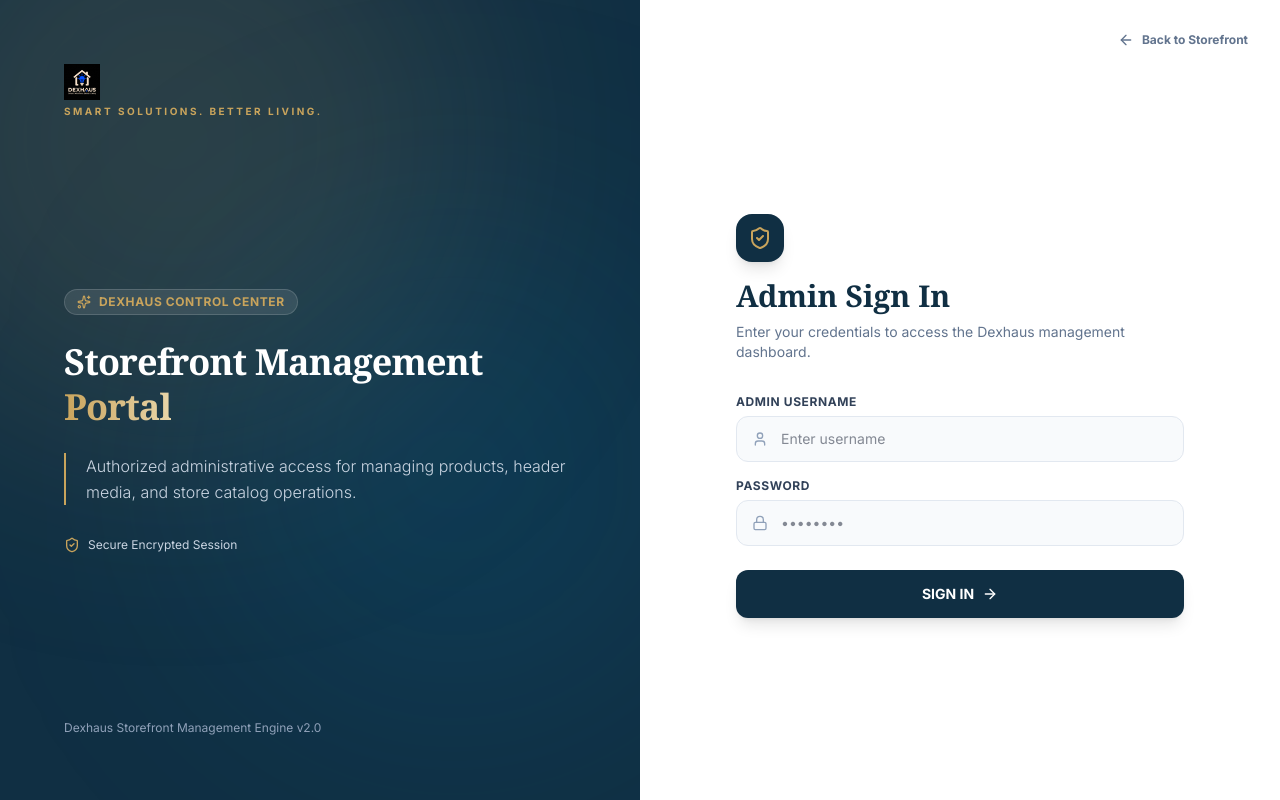
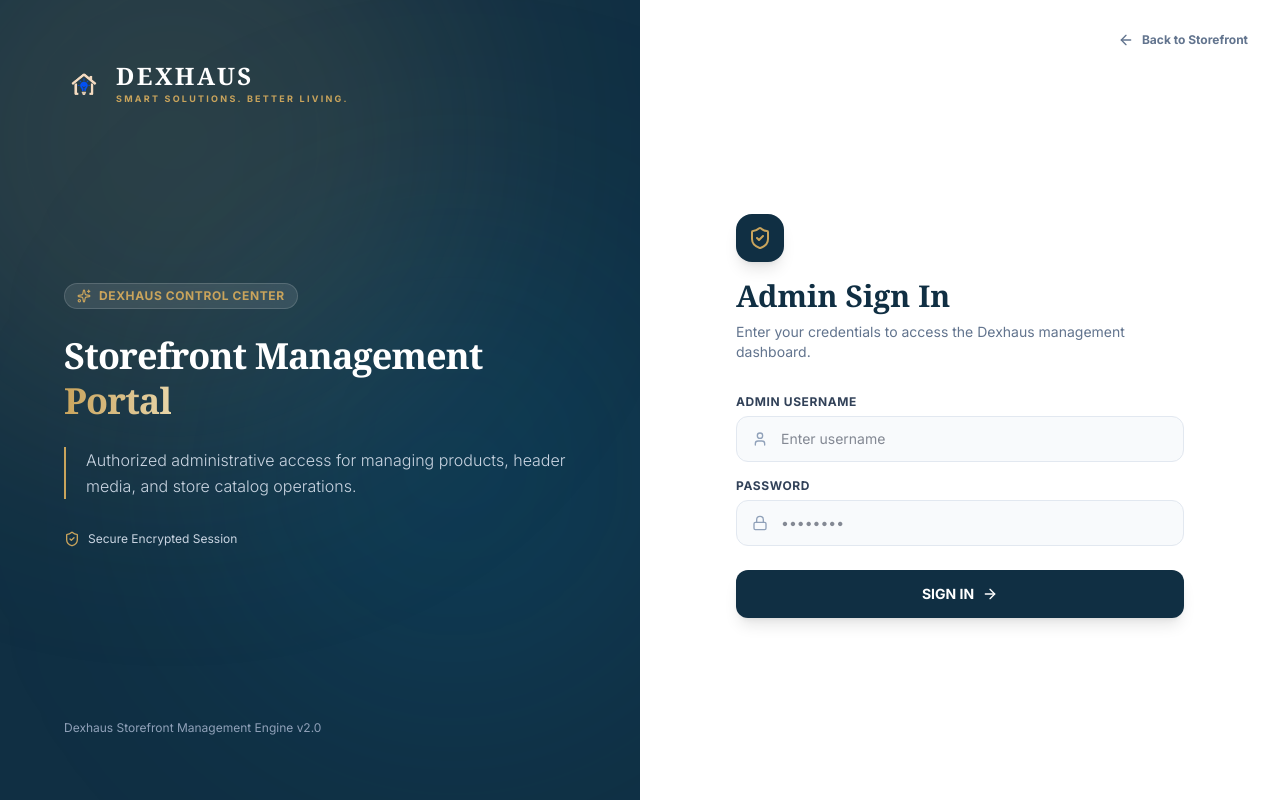
Before and after one commit to mohan-m-26/dexhaus, a Next.js app: page /admin/login in a window 1280 px wide. Built offline with nearby package versions, Linux system fonts and the light colour scheme.

Commit message:
Fix logo aspect ratio and apply transparent brand lockup across all views

```diff
--- a/src/app/admin/(dashboard)/layout.tsx
+++ b/src/app/admin/(dashboard)/layout.tsx
@@ -75,16 +75,19 @@
       >
         {/* Brand Header */}
         <div className="h-20 flex flex-col justify-center px-6 border-b border-slate-200 dark:border-slate-800 bg-[#102F43] text-white">
-          <Link href="/admin" className="flex flex-col">
+          <Link href="/admin" className="flex items-center gap-2.5">
             <Image
-              src="/Dexhaus_logo.png"
+              src="/Dexhaus_icon_transparent.png"
               alt="DEXHAUS"
-              width={140}
+              width={32}
               height={32}
-              className="h-6 w-auto invert mb-1"
+              className="w-8 h-8 object-contain invert"
               priority
             />
-            <span className="text-[9px] font-bold tracking-widest text-[#C9A45C] uppercase">Admin Control Room</span>
+            <div className="flex flex-col">
+              <span className="font-serif font-black tracking-widest text-lg text-white leading-none">DEXHAUS</span>
+              <span className="text-[9px] font-bold tracking-widest text-[#C9A45C] uppercase mt-0.5">Admin Control</span>
+            </div>
           </Link>
         </div>
 
--- a/src/app/admin/login/page.tsx
+++ b/src/app/admin/login/page.tsx
@@ -54,18 +54,23 @@
 
         {/* Top Header */}
         <div className="relative z-10">
-          <Link href="/" className="inline-block transition-transform hover:scale-105">
+          <Link href="/" className="inline-flex items-center gap-3 transition-transform hover:scale-105">
+            <div className="relative w-10 h-10 flex-shrink-0">
               <Image
-              src="/Dexhaus_logo.png"
+                src="/Dexhaus_icon_transparent.png"
                 alt="DEXHAUS"
-              width={180}
+                width={40}
                 height={40}
-              className="h-9 w-auto invert mb-1"
+                className="w-full h-full object-contain invert"
                 priority
               />
-            <span className="block text-[10px] tracking-[0.25em] text-[#C9A45C] font-bold uppercase">
+            </div>
+            <div className="flex flex-col">
+              <span className="font-serif font-black tracking-widest text-2xl text-white leading-none">DEXHAUS</span>
+              <span className="block text-[9px] tracking-[0.25em] text-[#C9A45C] font-bold uppercase mt-1">
                 Smart Solutions. Better Living.
               </span>
+            </div>
           </Link>
         </div>
 
@@ -103,14 +108,15 @@
 
         {/* Top Bar */}
         <div className="flex justify-between items-center p-8 relative z-10">
-          <div className="lg:hidden block">
+          <div className="lg:hidden flex items-center gap-2">
             <Image
-              src="/Dexhaus_logo.png"
+              src="/Dexhaus_icon_transparent.png"
               alt="DEXHAUS"
-              width={140}
-              height={32}
-              className="h-7 w-auto dark:invert"
+              width={28}
+              height={28}
+              className="w-7 h-7 object-contain"
             />
+            <span className="font-serif font-black tracking-wider text-xl text-[#102F43] dark:text-white">DEXHAUS</span>
           </div>
           <Link
             href="/"
--- a/src/app/checkout/page.tsx
+++ b/src/app/checkout/page.tsx
@@ -197,8 +197,9 @@
       {/* Checkout Header */}
       <header className="bg-white dark:bg-slate-900 border-b border-slate-200 dark:border-slate-800 py-6 px-4 sm:px-8">
         <div className="max-w-6xl mx-auto flex items-center justify-between">
-          <Link href="/" className="hover:opacity-80 transition-opacity">
-            <Image src="/Dexhaus_logo.png" alt="Dexhaus" width={180} height={40} className="h-8 w-auto dark:invert" />
+          <Link href="/" className="flex items-center gap-2.5 hover:opacity-85 transition-opacity">
+            <Image src="/Dexhaus_icon_transparent.png" alt="Dexhaus" width={32} height={32} className="w-8 h-8 object-contain" />
+            <span className="font-serif font-black text-2xl tracking-tight text-[#112a46] dark:text-white">DEXHAUS</span>
           </Link>
           <div className="flex items-center gap-2 text-sm font-bold text-green-600 dark:text-green-500">
             <ShieldCheck className="w-5 h-5" /> Secure Checkout
--- a/src/app/page.tsx
+++ b/src/app/page.tsx
@@ -527,15 +527,20 @@
               className="fixed inset-y-0 left-0 w-[290px] bg-white dark:bg-slate-950 shadow-2xl z-[201] flex flex-col border-r border-slate-200 dark:border-slate-800 lg:hidden"
             >
               <div className="p-6 flex items-center justify-between border-b border-slate-100 dark:border-slate-900">
-                <Link href="/" onClick={() => setMobileMenuOpen(false)} className="flex flex-col">
+                <Link href="/" onClick={() => setMobileMenuOpen(false)} className="flex items-center gap-2.5">
+                  <div className="relative w-8 h-8 flex-shrink-0">
                     <Image
-                    src="/Dexhaus_logo.png"
-                    alt="DEXHAUS"
-                    width={140}
+                      src="/Dexhaus_icon_transparent.png"
+                      alt="Dexhaus"
+                      width={32}
                       height={32}
-                    className="h-7 w-auto dark:invert"
+                      className="w-full h-full object-contain"
                     />
+                  </div>
+                  <div className="flex flex-col">
+                    <span className="font-serif font-black tracking-wider text-xl text-[#102F43] dark:text-white leading-none">DEXHAUS</span>
                     <span className="text-[9px] tracking-widest text-[#C9A45C] font-semibold uppercase mt-0.5">Smart Solutions. Better Living.</span>
+                  </div>
                 </Link>
                 <button onClick={() => setMobileMenuOpen(false)} className="text-slate-400 hover:text-red-500">
                   <X className="w-6 h-6" />
@@ -629,16 +634,21 @@
         <div className="max-w-[1400px] mx-auto px-4 sm:px-6 lg:px-8 h-20 flex items-center justify-between gap-4">
 
           {/* Logo & Brand Positioning */}
-          <Link href="/" className="flex-shrink-0 flex items-center gap-3">
-            <div className="flex flex-col">
+          <Link href="/" className="flex-shrink-0 flex items-center gap-3 group">
+            <div className="relative w-10 h-10 flex-shrink-0">
               <Image
-                src="/Dexhaus_logo.png"
-                alt="DEXHAUS"
-                width={170}
-                height={38}
-                className="h-8 sm:h-9 w-auto dark:invert"
+                src="/Dexhaus_icon_transparent.png"
+                alt="Dexhaus"
+                width={40}
+                height={40}
+                className="w-full h-full object-contain group-hover:scale-105 transition-transform"
                 priority
               />
+            </div>
+            <div className="flex flex-col">
+              <span className="font-serif font-black text-2xl tracking-tight text-[#102F43] dark:text-white leading-none">
+                DEXHAUS
+              </span>
               <span className="text-[9px] sm:text-[10px] tracking-[0.2em] text-[#C9A45C] font-semibold uppercase mt-0.5">
                 Curated Home Solutions
               </span>
@@ -1302,17 +1312,24 @@
 
             {/* Column 1: Brand & Positioning */}
             <div>
-              <div className="mb-4">
+              <div className="mb-4 flex items-center gap-3">
+                <div className="relative w-9 h-9 flex-shrink-0">
                   <Image
-                  src="/Dexhaus_logo.png"
+                    src="/Dexhaus_icon_transparent.png"
                     alt="DEXHAUS"
-                  width={160}
+                    width={36}
                     height={36}
-                  className="h-8 w-auto invert mb-1"
+                    className="w-full h-full object-contain invert"
                   />
-                <span className="text-[9px] tracking-widest text-[#C9A45C] font-semibold uppercase block">
+                </div>
+                <div className="flex flex-col">
+                  <span className="font-serif font-black text-2xl tracking-tight text-white leading-none">
+                    DEXHAUS
+                  </span>
+                  <span className="text-[9px] tracking-widest text-[#C9A45C] font-semibold uppercase mt-0.5">
                     SMART SOLUTIONS. BETTER LIVING.
                   </span>
+                </div>
               </div>
               <p className="text-slate-300 text-xs leading-relaxed mb-6">
                 A curated home-solutions brand selecting practical products that reduce effort, save time, improve organization, and make everyday living easier.
```
Also changed, not shown: public/Dexhaus_icon_transparent.png (added), public/Dexhaus_logo_transparent.png (added). Lines whose indentation alone changed are shown as unchanged.
